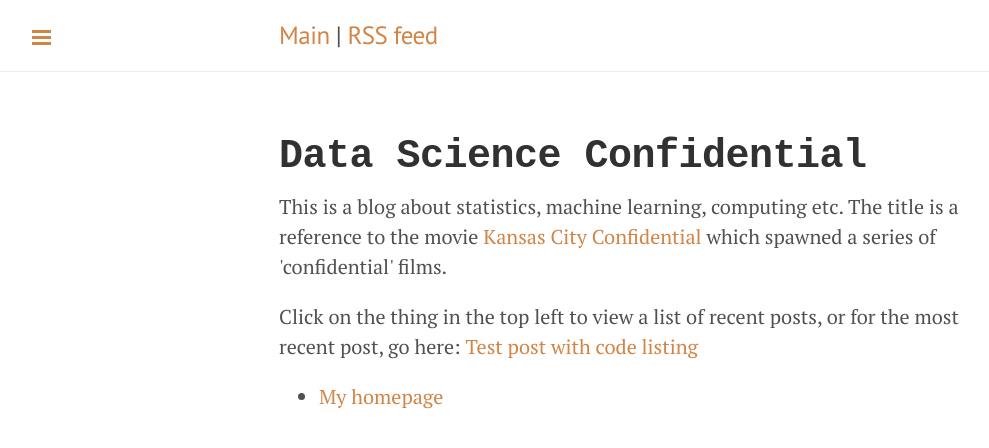
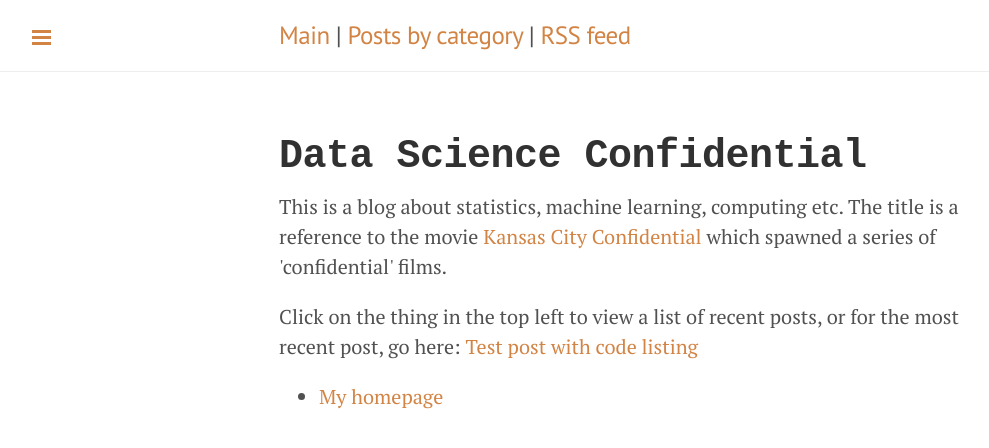
Before and after one commit to datascienceconfidential/datascienceconfidential.github.io, a Jekyll site: the page built from index.html, in a window 1280 px wide. Shown: the top 448 px of the page, without its empty margins (1-990 px from the left). Built offline with Jekyll 4.4.1, drawn with Linux system fonts in a browser that asks for light colours.

Commit message:
Added posts by category link to all ps

```diff
--- a/_layouts/default.html
+++ b/_layouts/default.html
@@ -25,7 +25,8 @@
       <div class="masthead">
         <div class="container">
           <h3 class="masthead-title">
-		  <a href="{{site.url}}" title="Home">Main</a> | <a href="{{site.url}}/feed.xml">RSS feed</a>
+		  <a href="{{site.url}}" title="Home">Main</a> | <a href="{{site.url}}/categories.html">
+		  Posts by category</a> | <a href="{{site.url}}/feed.xml">RSS feed</a>
           </h3>
         </div>
       </div>
```
